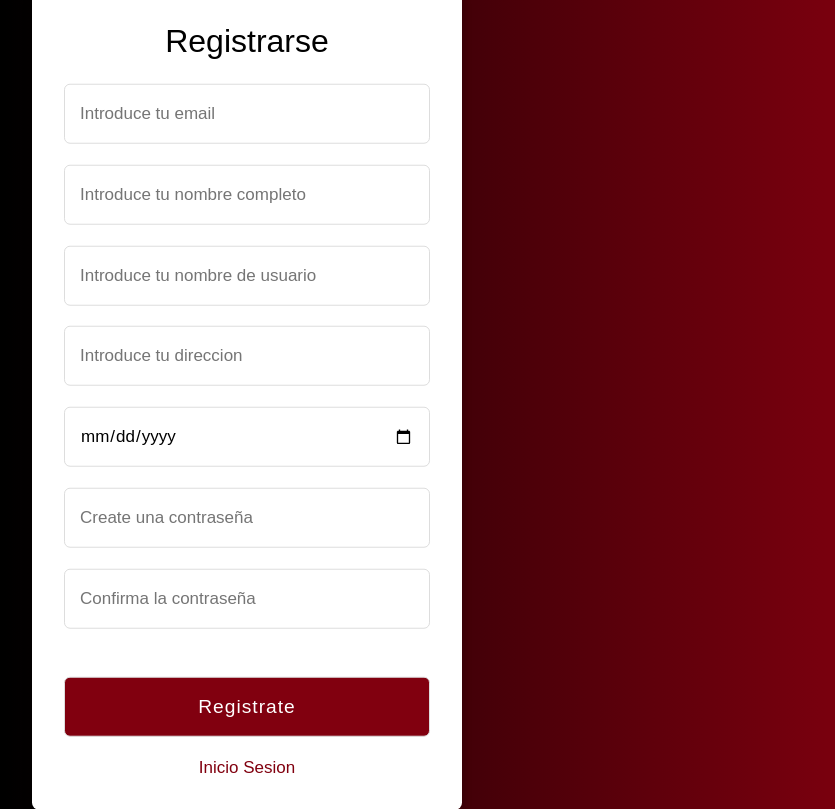
After one commit to davidmato/RecaMan, a Django app: page /recaman/register in a window 1280 px wide. The commit adds this page. Shown: the whole page, without its empty margins (393-1228 px from the left). Run offline with Django 4.2, Linux system fonts and the light colour scheme.

Commit message:
Union proyectos Mario y Rubén

```diff
--- a/RecaMan/urls.py
+++ b/RecaMan/urls.py
@@ -17,7 +17,7 @@ Including another URLconf
 from django.contrib import admin
 from django.urls import path, include
 
-from RecaManApp.views import areajefe
+from RecaManApp.views import area_jefe
 
 urlpatterns = [
     path('admin/', admin.site.urls),
--- a/RecaManApp/models.py
+++ b/RecaManApp/models.py
@@ -56,7 +56,6 @@ class Usuario(AbstractBaseUser):
     nombreUsuario = models.CharField(max_length=150, unique=True)
     email = models.EmailField(max_length=150, unique=True)
     password = models.CharField(max_length=150)
-    direccion = models.CharField(max_length=150)
     rol = models.CharField(max_length=15, choices=Roles.choices, default=Roles.CLIENTE)
     is_active = models.BooleanField(default=True)
     is_staff = models.BooleanField(default=False)
@@ -70,11 +69,8 @@ class Usuario(AbstractBaseUser):
 
 class Cliente (models.Model):
     nombre = models.CharField(max_length=150)
-    nombreUsuario = models.CharField(max_length=150)
-    email = models.EmailField(max_length=150)
-    password = models.CharField(max_length=150)
+    fecha_nacimiento = models.DateField()
     direccion = models.CharField(max_length=150)
-    producto = models.ManyToManyField(Producto)
     def __str__(self):
         return self.nombre + ' ' + self.nombreUsuario + ' ' + self.email + ' ' + self.password + ' ' + self.direccion + ' ' + str(self.producto)
 
--- a/RecaManApp/views.py
+++ b/RecaManApp/views.py
@@ -50,6 +50,7 @@ def registrar_usuario(request):
         mail = request.POST.get('email-registro')
         NameUsuario = request.POST.get('nom-usuario')
         dicrection = request.POST.get('register-direccion')
+        fecha = request.POST.get('fecha-nacimiento')
         password = request.POST.get('contraseña-registro')
         repeatpassword = request.POST.get('confirmar')
         errores = []
@@ -65,9 +66,13 @@ def registrar_usuario(request):
             return render(request, 'register.html', {'errores':errores})
         else:
             user = Usuario.objects.create(nombreUsuario=NameUsuario, password=make_password(password), email=mail)
-            user.direccion=dicrection
+            cliente = Cliente.objects.create(nombre=name, direccion=dicrection, fecha_nacimiento=fecha)
+            cliente.nombre = name
+            cliente.fecha_nacimiento = fecha
+            cliente.direccion = dicrection
             user.nombre=name
             user.save()
+            cliente.save()
             return redirect('lista_mecanicos')
 
 def mostrar_citas(request):
--- a/templates/header.html
+++ b/templates/header.html
@@ -6,7 +6,7 @@
     <meta name="viewport" content="width=device-width, initial-scale=1.0">
     <title>HEADER</title>
     <link rel="stylesheet" href="{% static 'home_page.css' %}">
-    <link rel= "icon" type = "image/png" href = "{% static 'logo_recaman_definitivo.png'  %}">
+    <link rel= "icon" type = "image/png" href = "{% static 'logo_recaman_definitivo.jpg'  %}">
     <link href="https://cdn.jsdelivr.net/npm/bootstrap@5.3.2/dist/css/bootstrap.min.css" rel="stylesheet" integrity="sha384-T3c6CoIi6uLrA9TneNEoa7RxnatzjcDSCmG1MXxSR1GAsXEV/Dwwykc2MPK8M2HN" crossorigin="anonymous">
     <script src="https://cdn.jsdelivr.net/npm/bootstrap@5.3.2/dist/js/bootstrap.bundle.min.js" integrity="sha384-C6RzsynM9kWDrMNeT87bh95OGNyZPhcTNXj1NW7RuBCsyN/o0jlpcV8Qyq46cDfL" crossorigin="anonymous"></script>
     <script src="https://kit.fontawesome.com/e3fd01f854.js" crossorigin="anonymous"></script>
@@ -20,7 +20,7 @@
     <div class="container">
       <!-- Navbar brand -->
       <a class="navbar-brand"><img
-          src = "{% static 'logo_recaman_definitivo.png' %}"
+          src = "{% static 'logo_recaman_definitivo.jpg' %}"
            width="95" height="95"  />
       </a>
 
--- /dev/null
+++ b/templates/register.html
@@ -0,0 +1,129 @@
+<!DOCTYPE html>
+<html lang="en">
+<head>
+  <meta charset="UTF-8">
+  <meta name="viewport" content="width=device-width, initial-scale=1.0">
+  <meta http-equiv="X-UA-Compatible" content="ie=edge">
+  <title>Login & Registration Form</title>
+
+    <style>
+
+        *{
+        margin: 0;
+        padding: 0;
+        box-sizing: border-box;
+        font-family: 'Poppins', sans-serif;
+        }
+        body{
+        min-height: 100vh;
+        width: 100%;
+        background: linear-gradient(90deg, rgba(0,0,0,1) 31%, rgba(129,0,15,1) 100%);
+        }
+        .container{
+        position: absolute;
+        top: 50%;
+        left: 50%;
+        transform: translate(-50%,-50%);
+        max-width: 430px;
+        width: 100%;
+        background: #fff;
+        border-radius: 7px;
+        box-shadow: 0 5px 10px rgba(0,0,0,0.3);
+        }
+        .container .registration{
+        display: none;
+        }
+        #check:checked ~ .registration{
+        display: block;
+        }
+        #check:checked ~ .login{
+        display: none;
+        }
+        #check{
+        display: none;
+        }
+        .container .form{
+        padding: 2rem;
+        }
+        .form header{
+        font-size: 2rem;
+        font-weight: 500;
+        text-align: center;
+        margin-bottom: 1.5rem;
+        }
+        .form input{
+        height: 60px;
+        width: 100%;
+        padding: 0 15px;
+        font-size: 17px;
+        margin-bottom: 1.3rem;
+        border: 1px solid #ddd;
+        border-radius: 6px;
+        outline: none;
+        }
+        .form input:focus{
+        box-shadow: 0 1px 0 rgba(0,0,0,0.2);
+        }
+        .form a{
+        font-size: 16px;
+        color: rgba(129,0,15,1);
+        text-decoration: none;
+        }
+        .form a:hover{
+        text-decoration: underline;
+        }
+        .form input.button{
+        color: #fff;
+        background: rgba(129,0,15,1);
+        font-size: 1.2rem;
+        font-weight: 500;
+        letter-spacing: 1px;
+        margin-top: 1.7rem;
+        cursor: pointer;
+        transition: 0.4s;
+        }
+        .form input.button:hover{
+        background: #006653;
+        }
+        .signup{
+        font-size: 17px;
+        text-align: center;
+        }
+        .signup label{
+        color: rgba(129,0,15,1);
+        cursor: pointer;
+        }
+        .signup label:hover{
+        text-decoration: underline;
+        }
+    </style>
+</head>
+<body>
+
+
+
+    <div class="container">
+        <input type="checkbox" id="check">
+        <div class="login form">
+          <header>Registrarse</header>
+          <form method="post" action="{% url 'register' %}">
+              {% csrf_token %}
+              <input type="text" id="email-registro" name="email-registro" placeholder="Introduce tu email">
+              <input type="text" id="nombre-registro" name="nombre-registro" placeholder="Introduce tu nombre completo">
+              <input type="text" id="nom-usuario" name="nom-usuario" placeholder="Introduce tu nombre de usuario">
+              <input type="text" id="direccion" name="register-direccion" placeholder="Introduce tu direccion">
+              <input type="date" id="fecha-nacimiento" name="fecha-nacimiento" placeholder="Introduce tu fecha de nacimiento">
+              <input type="password" id="contraseña-registro" name="contraseña-registro" placeholder="Create una contraseña">
+              <input type="password" id="confirmar" name="confirmar" placeholder="Confirma la contraseña">
+
+              <input type="submit" class="button" value="Registrate">
+          </form>
+          <div class="signup">
+             <label for="check">Inicio Sesion</label>
+            </span>
+          </div>
+        </div>
+        </div>
+    </div>
+</body>
+</html>
```
Also changed, not shown: static/home_page.css (added, +57 -0 lines), templates/PlantillaMecanico.html (added, +58 -0 lines), templates/listado_citas.html (added, +61 -0 lines), templates/login.html (added, +113 -0 lines), templates/newMecanic.html (added, +67 -0 lines), static/icons8-editar-24.png (added), static/icons8-más-50.png (added), static/icons8-papelera-24.png (added), static/lapiz-icons8.png (added), static/logo_recaman_definitivo.jpg (added), static/logo_recaman_definitivo.png (added), static/papelera-icons8.png (added), static/person.png (added).
